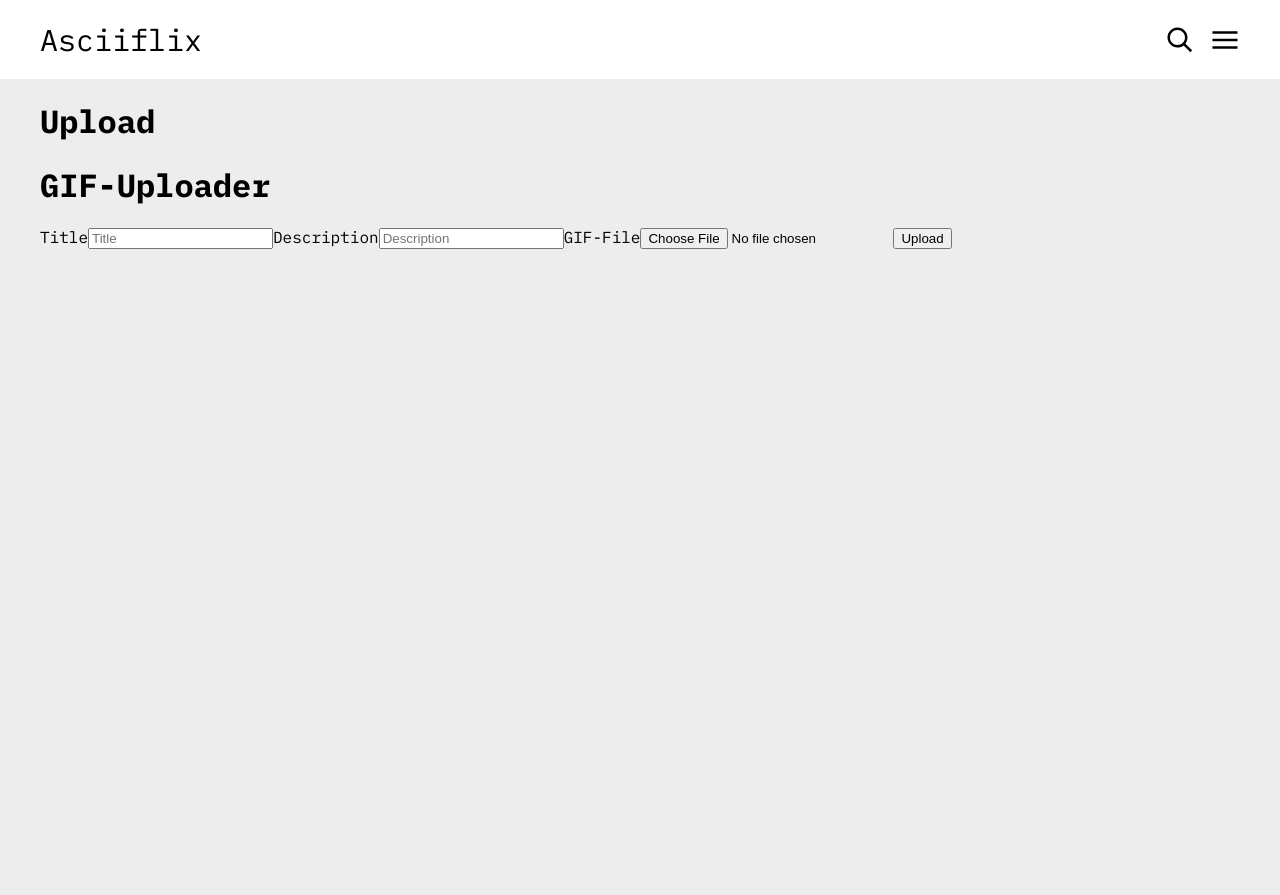
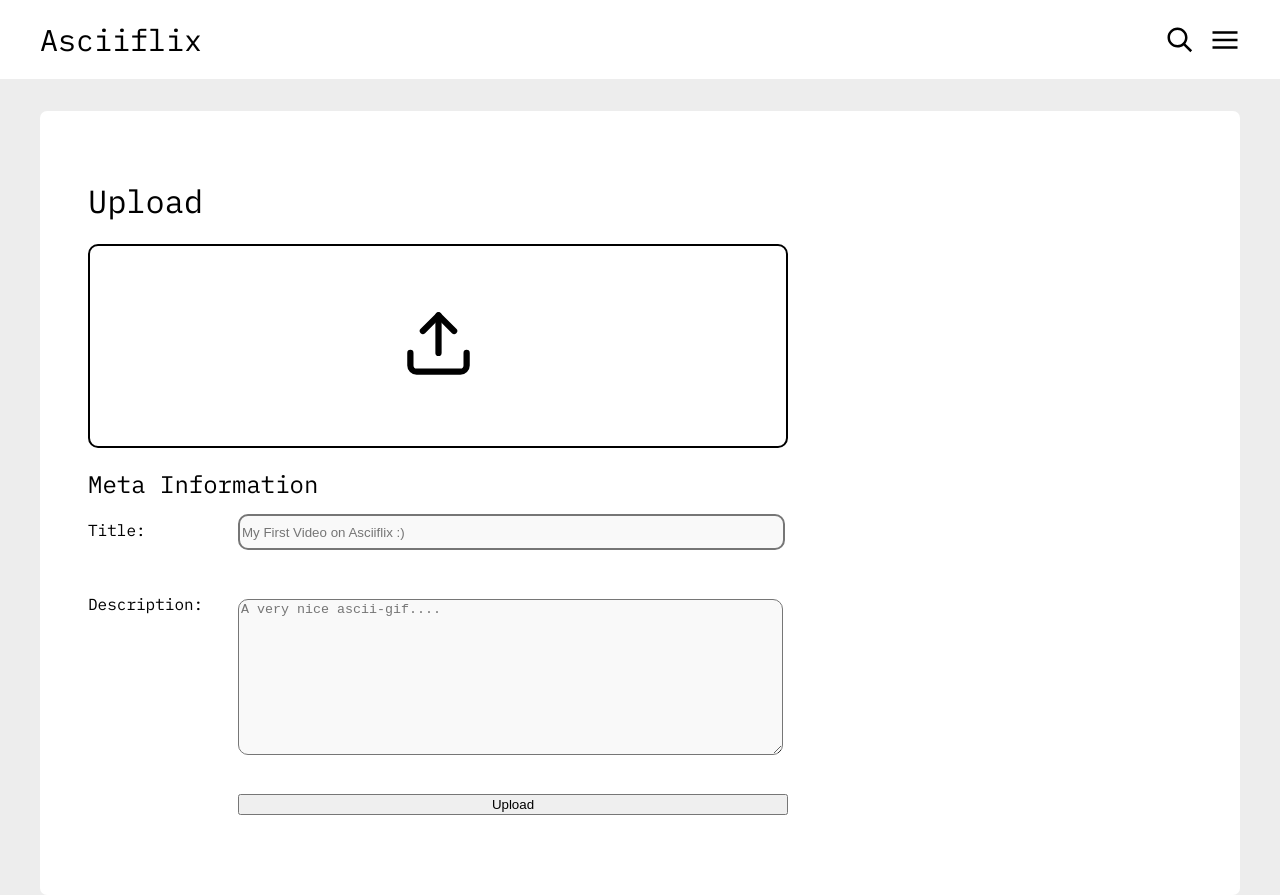
Before and after one commit to asciiflix/webclient, a React (Create React App) app: page /upload in a window 1280 px wide. Before the commit the page ends 800 px from the top, so only its background shows below. Built offline with nearby package versions, Linux system fonts and the light colour scheme; no server answers; sample sign-in values are in the browser's storage.

Commit message:
Added Design for Upload & Fixed Recommendation Bug #30

```diff
--- a/src/Components/Recommendations/Recommendations.tsx
+++ b/src/Components/Recommendations/Recommendations.tsx
@@ -80,6 +80,7 @@ export default class Recommendations extends Component<RecommendationsProps, Rec
             this.fetchVideoDataPublic();
         } else {
             this.fetchVideoDataPrivate();
+            this.setState({hasPrivateVideos: true});
         }
     }
 
--- a/src/Components/Upload/UploadGIF.css
+++ b/src/Components/Upload/UploadGIF.css
@@ -0,0 +1,77 @@
+.upload-form-container{
+    background-color: white;
+    /* TODO Make this dynamic */
+    border-radius: 7px;
+    margin: 0 auto;
+    margin-top: 2em;
+    width: auto;
+    display: grid;
+    padding: 3em;
+    padding-bottom: 5em;
+}
+
+.upload-grid{
+    display: grid;
+    grid-auto-flow: row;
+}
+
+.upload-file{
+    width: auto;
+    height: 200px;
+    border-radius: 10px;
+    border: 2px black solid;
+}
+
+.upload-file > input{
+    display: none;
+}
+
+.upload-button {
+    display: block;
+    margin-top: 60px;
+    margin-left: auto;
+    margin-right: auto;
+    width: 75px;
+}
+
+.upload-text{
+    margin-top: 3.5em;
+    text-align: center;
+    font-weight: 400;
+}
+
+.link-text {
+    text-decoration: none;
+}
+
+.upload-input-desc{
+    background-color: var(--input-field-color);
+    border-style: solid;
+    min-width: 98%;
+    /* BugFix for limit with size */
+    max-width: 0em;
+    border-radius: 10px;
+    margin-bottom: 8%;
+    margin-top: 5px;
+}
+
+@media screen and (min-width: 780px) {
+    .upload-grid{
+        display: grid;
+        grid-template-columns: [labels] 150px [inputs] 1fr;
+        grid-auto-flow: row;
+    }
+
+    .upload-grid > label {
+        grid-column: labels;
+    }
+
+    .upload-grid > input, button {
+        grid-column: inputs;
+        margin-top: -1%;
+    }
+
+    .upload-grid > button {
+        margin-top: -1%;
+    }
+}
--- a/src/Components/Upload/UploadGIF.tsx
+++ b/src/Components/Upload/UploadGIF.tsx
@@ -1,6 +1,11 @@
 import { Component, SyntheticEvent } from "react";
+import { JwtUserInfo } from "../../Common/JwtContext/JwtContext";
 import { backendURL } from "../../Config";
-import { UserContext } from "../../UserContext";
+import "../Login/UserLogin.css";
+import "../Settings/Settings.css";
+import "./UploadGIF.css";
+import uploadSVG from "./upload_icon.svg";
+
 
 interface UploadForm {
     title: string,
@@ -10,17 +15,18 @@ interface UploadForm {
 
 interface UploadState {
     uploaded: boolean
+    uploadedFile: boolean
     failed: boolean
     videoURL: string
+    videoName: string
 }
 
 interface UploadProps {
-
+    jwtUserInfo: JwtUserInfo
+    changeJwt: Function
 }
 
 export default class UploadGIF extends Component<UploadProps, UploadState> {
-    static contextType = UserContext;
-
     uploadData: UploadForm = {
         title: "",
         description: "",
@@ -29,10 +35,19 @@ export default class UploadGIF extends Component<UploadProps, UploadState> {
 
     constructor(props: UploadProps) {
         super(props);
-        this.setState({
+        this.state = {
             uploaded: false,
-            failed: false
-        });
+            failed: false,
+            uploadedFile: false,
+            videoURL: "",
+            videoName: ""
+        };
+    }
+
+    handleImage(e: React.ChangeEvent<HTMLInputElement>) {
+        this.uploadData.gif = e.target.files;
+        this.setState({ videoName: this.uploadData.gif?.[0].name as string })
+        this.setState({ uploadedFile: true });
     }
 
     submit_upload = (e: SyntheticEvent) => {
@@ -53,14 +68,14 @@ export default class UploadGIF extends Component<UploadProps, UploadState> {
         let response_msg: string = "";
         await fetch(backendURL + "/secure/video/uploadGif", {
             method: "POST",
-            headers: { "Token": this.context.jwtToken },
+            headers: { "Token": this.props.jwtUserInfo.jwtToken },
             body: formData
         })
             .then(response => {
                 httpCode = response.status;
                 return response.json();
             })
-            .then(json => response_msg = json);
+            .then(json => response_msg = json.videoID);
         if (httpCode === 201) {
             this.setState(
                 { uploaded: true, videoURL: "/watch/" + response_msg });
@@ -73,22 +88,31 @@ export default class UploadGIF extends Component<UploadProps, UploadState> {
 
     render() {
         return (
-            <div className="container-upload-gif">
-                <h1>GIF-Uploader</h1>
-                <form onSubmit={this.submit_upload}>
-                    <label>Title</label>
-                    <input type="name" placeholder="Title" required onChange={e => this.uploadData.title = e.target.value}></input>
+            <div className="upload-form-container">
+                <div className="empty-div-settings">
+                    <h1 className="form-title-text">Upload</h1>
+                    {this.state.uploaded ? <div className="form-settings-successfully"> <p>Video Successfully Uploaded! Here is the <a className="link-text" href={this.state.videoURL}>Link</a></p></div> : <></>}
+                    {this.state.failed ? <p className="login-form-failed-login">Upload Failed!</p> : <></>}
 
-                    <label>Description</label>
-                    <input type="name" placeholder="Description" required onChange={e => this.uploadData.description = e.target.value}></input>
+                    <div className="upload-file">
+                        <label htmlFor="file">
+                            {this.state.uploadedFile ? <h2 className="upload-text">{this.state.videoName}</h2> : <img className="upload-button" src={uploadSVG} alt="upload-icon"></img>}
+                        </label>
+                        <input id="file" type="file" accept="image/gif" required onChange={e => this.handleImage(e)}></input>
+                    </div>
 
-                    <label>GIF-File</label>
-                    <input type="file" required onChange={e => this.uploadData.gif = e.target.files}></input>
+                    <h2 className="form-title-text">Meta Information</h2>
+                    <form className="upload-grid" onSubmit={this.submit_upload}>
+                        <label className="form-label-text">Title:</label>
+                        <input className="form-input" type="name" placeholder="My First Video on Asciiflix :)" required onChange={e => this.uploadData.title = e.target.value}></input>
 
-                    <button>Upload</button>
-                </form>
+                        <label className="form-label-text">Description:</label>
+                        <textarea className="upload-input-desc" placeholder="A very nice ascii-gif...." rows={10} required onChange={e => this.uploadData.description = e.target.value}></textarea>
+
+                        <button>Upload</button>
+                    </form>
+                </div>
             </div>
         )
     }
-
 }
--- a/src/Pages/UploadPage/UploadPage.tsx
+++ b/src/Pages/UploadPage/UploadPage.tsx
@@ -1,13 +1,16 @@
 import { Component } from "react";
+import { Redirect } from "react-router-dom";
+import { JwtConext } from "../../Common/JwtContext/JwtContext";
 import UploadGIF from "../../Components/Upload/UploadGIF";
 
 export default class UploadPage extends Component {
     render() {
         return (
-            <div className="container-upload-page">
-                <h1>Upload</h1>
-                <UploadGIF></UploadGIF>
-            </div>
+            <JwtConext.Consumer>
+                {({ jwtUserInfo, changeJwt }) =>
+                    jwtUserInfo.jwtToken === "" ? <Redirect to="/" /> : <UploadGIF jwtUserInfo={jwtUserInfo} changeJwt={changeJwt} />
+                }
+            </JwtConext.Consumer>
         )
     }
 }
```
Also changed, not shown: src/Components/Upload/upload_icon.svg (added).
